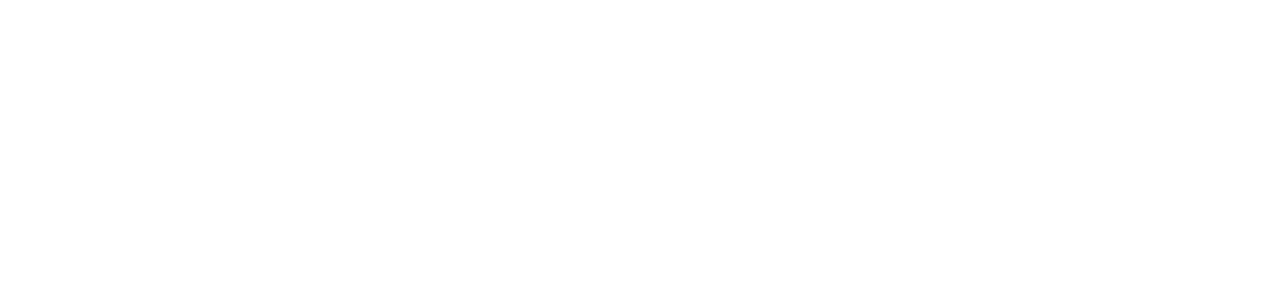
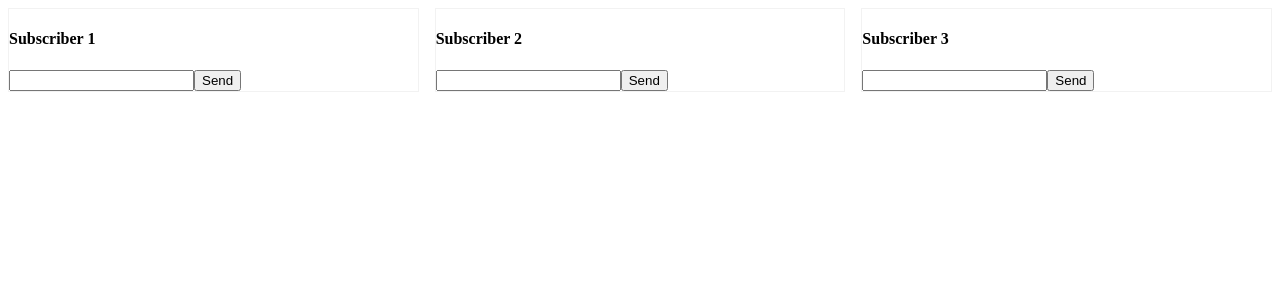
Before and after one commit to abhishek9195-git/rxjs_learning_series, an Angular app: page / in a window 1280 px wide. Shown: the top 300 px of the page. Built offline with nearby package versions, Linux system fonts and the light colour scheme.

Commit message:
feat: updates

```diff
--- a/src/app/app.html
+++ b/src/app/app.html
@@ -1 +1,27 @@
+<div class="flex-container">
+  <div class="flex-item">
+    <h4>Subscriber 1</h4>
+    <p>{{stream$ | async}}</p>
+
+    <input type="text" [formField]="user1MessageForm.message">
+    <button (click)="user1sendMessage()">Send</button>
+
+  </div>
+  <div class="flex-item">
+    <h4>Subscriber 2</h4>
+    <p>{{stream$ | async}}</p>
+
+    <input type="text" [formField]="user2MessageForm.message">
+    <button (click)="user2sendMessage()">Send</button>
+  </div>
+  <div class="flex-item">
+    <h4>Subscriber 3</h4>
+    <p>{{stream$ | async}}</p>
+
+    <input type="text" [formField]="user3MessageForm.message">
+    <button (click)="user3sendMessage()">Send</button>
+  </div>
+
+</div>
+
 <router-outlet />
--- a/src/app/app.scss
+++ b/src/app/app.scss
@@ -0,0 +1,12 @@
+.flex-container {
+  display: flex;
+  gap: 1rem; /* preferred over margins */
+//   align-items: center;
+//   justify-content: space-between;
+
+    .flex-item {
+        flex: 1;
+        border: 1px solid #f2f2f2;
+        // padding: 15px;
+    }
+}
--- a/src/app/app.ts
+++ b/src/app/app.ts
@@ -1,11 +1,43 @@
+import { AsyncPipe } from '@angular/common';
 import { Component, signal } from '@angular/core';
+import { form, FormField } from '@angular/forms/signals';
 import { RouterOutlet } from '@angular/router';
+import { Subject } from 'rxjs';
+
+interface Message {
+  message: string
+}
 
 @Component({
   selector: 'app-root',
-  imports: [RouterOutlet],
+  imports: [RouterOutlet, AsyncPipe, FormField],
   templateUrl: './app.html',
   styleUrl: './app.scss'
 })
 export class App {
+
+  stream$ = new Subject<string>()
+  _fm1 = signal<Message>({'message': ''})
+  _fm2 = signal<Message>({'message': ''})
+  _fm3 = signal<Message>({'message': ''})
+
+
+  user1MessageForm = form(this._fm1)
+  user2MessageForm = form(this._fm2)
+  user3MessageForm = form(this._fm3)
+
+  user1sendMessage() {
+    const message = `John: ${this.user1MessageForm.message().value()}`
+    this.stream$.next(message)
+  }
+
+  user2sendMessage() {
+    const message = `James: ${this.user2MessageForm.message().value()}`
+    this.stream$.next(message)
+  }
+
+  user3sendMessage() {
+    const message = `Karl: ${this.user3MessageForm.message().value()}`
+    this.stream$.next(message)
+  }
 }
```
